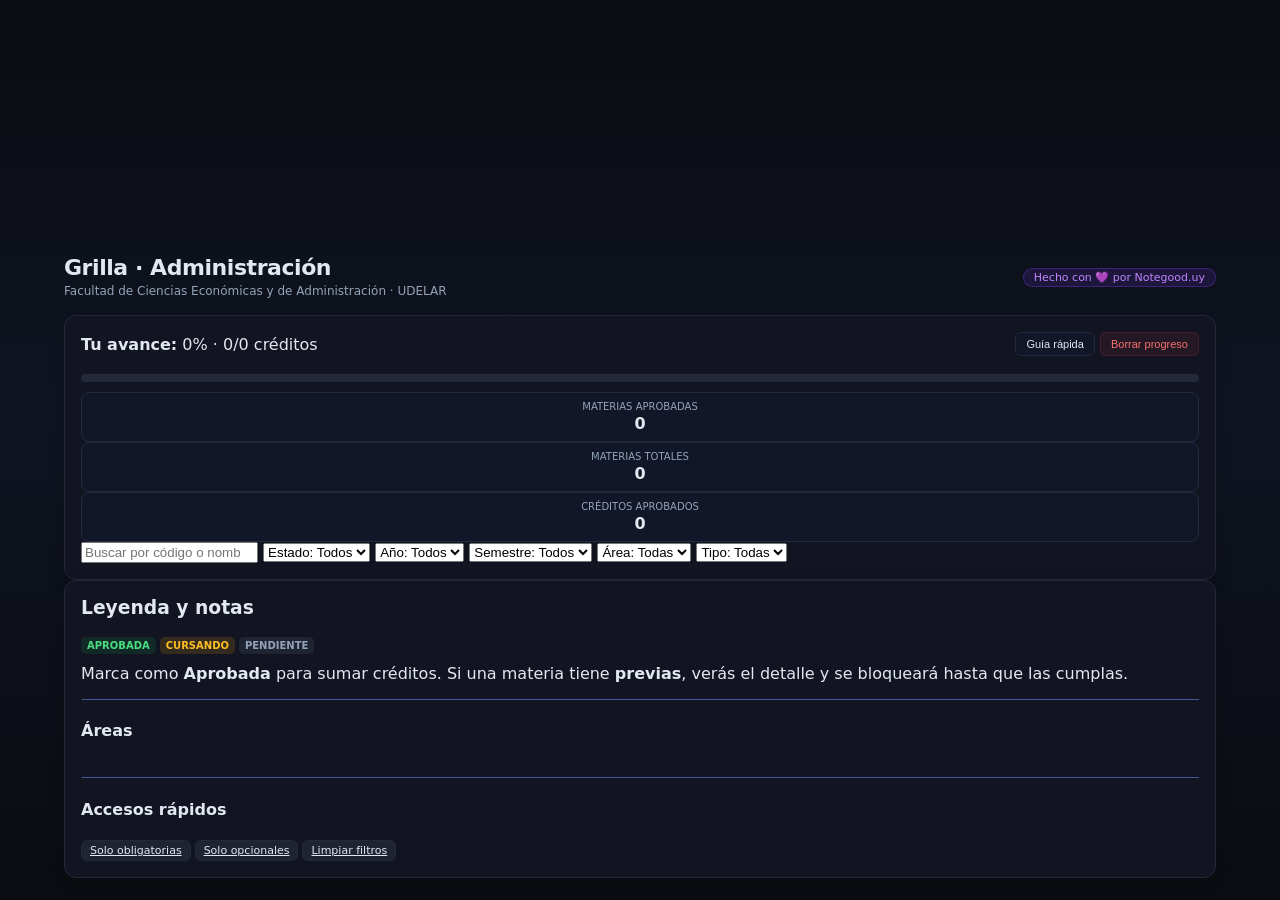
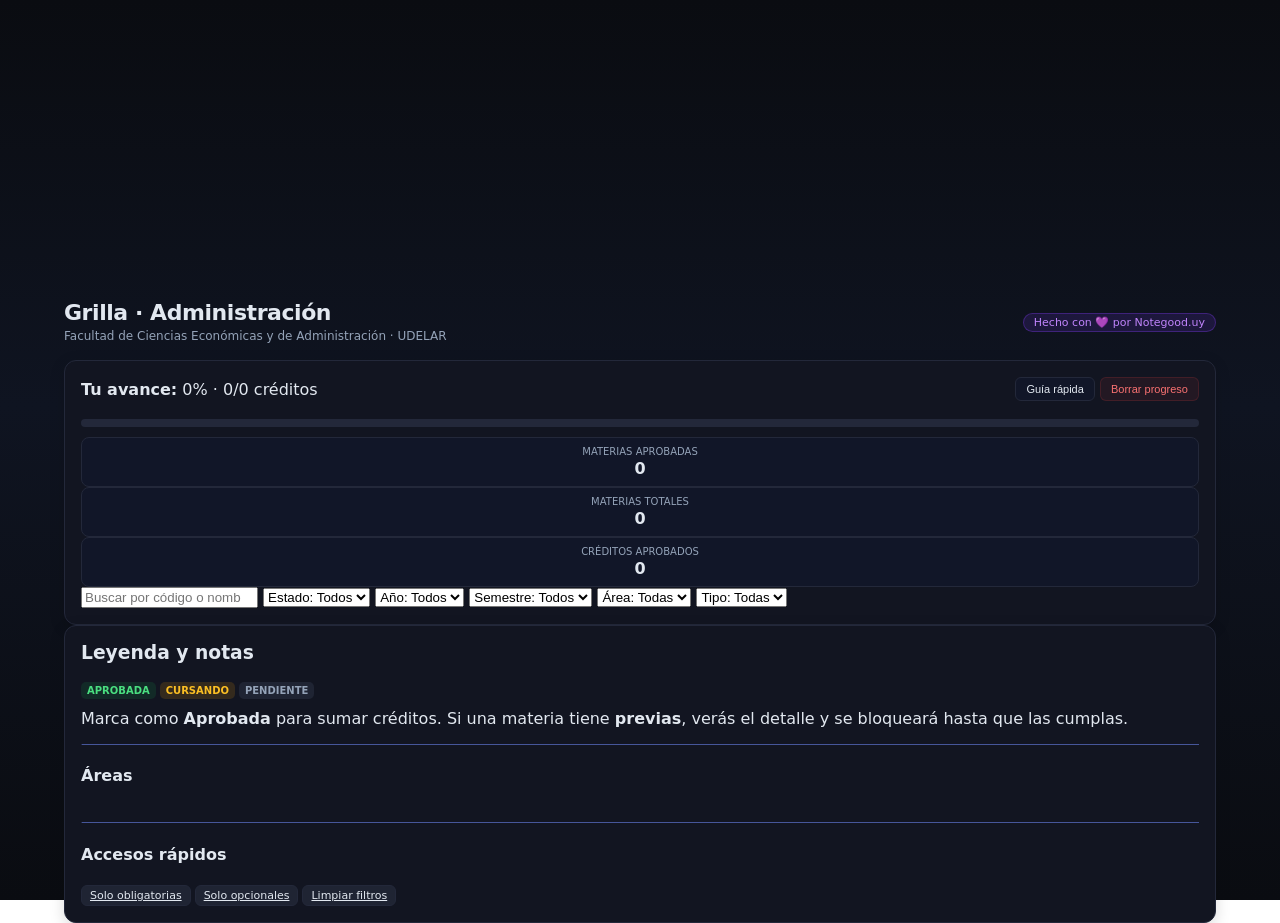

Update styles.css

--- a/css/styles.css
+++ b/css/styles.css
@@ -1,6 +1,5 @@
 /* ================================================
    Notegood · Grilla Interactiva (styles.css)
-   Estética dark limpia + acentos violeta
    ================================================ */
 
 :root {
@@ -34,6 +33,7 @@ body {
   -webkit-font-smoothing: antialiased;
 }
 
+/* Envoltura del listado de materias inferiores */
 .wrap {
   max-width: 1200px;
   padding: 0 24px;
@@ -41,13 +41,16 @@ body {
   position: relative;
 }
 
+/* Envoltura interna del contenido del bloque fijo superior */
 .wrap-top {
   max-width: 1200px;
-  padding: 16px 0;
+  padding: 16px 24px; /* paddings simétricos alineados con las materias */
   margin: 0 auto;
 }
 
-/* CONTENEDOR FIJO DE ANCHO CONTROLADO NATIVO */
+/* =========================================================
+   FIJACIÓN SUPERIOR PANORÁMICA (FONDO 100% ANCHO EN PC)
+   ========================================================= */
 .sticky-top-container {
   position: relative;
   width: 100%;
@@ -59,19 +62,19 @@ body {
 
 @media (min-width: 900px) {
   .sticky-top-container {
-    position: fixed !important;
+    position: fixed !important; /* Congelado absoluto e inmóvil en monitor */
     top: 0;
-    left: 50%;
-    transform: translateX(-50%);
-    max-width: 1200px;
-    width: calc(100% - 48px);
-    background: #07090d !important;
-    box-shadow: 0 12px 40px rgba(0, 0, 0, 0.5);
+    left: 0;
+    right: 0;
+    width: 100% !important; /* Forzado de punta a punta de la pantalla */
+    background: #07090d !important; /* Color sólido unificado sin fugas en los laterales */
+    box-shadow: 0 12px 40px rgba(0, 0, 0, 0.6);
     z-index: 999;
   }
 
+  /* Colchón superior ampliado para evitar que las materias queden ocultas */
   body {
-    padding-top: 255px; /* Ajuste del colchón para incluir las 3 filas */
+    padding-top: 300px; 
   }
 }
 
@@ -140,7 +143,7 @@ header small { color: var(--muted); font-size: 12px; }
   font-weight: 600;
 }
 
-/* FILA 3: CHIPS DE SEMESTRES (ESTILO BOTÓN) */
+/* FILA 3: BOTONES SEMESTRES */
 .semestres-panel { width: 100%; margin-top: 14px; }
 .semestres-buttons-grid {
   display: grid;
@@ -176,7 +179,6 @@ header small { color: var(--muted); font-size: 12px; }
 /* LISTADO DE MATERIAS */
 #list { display: grid; grid-template-columns: 1fr; gap: 12px; width: 100%; }
 
-/* TARJETAS DE ASIGNATURAS */
 .card {
   background: var(--card);
   border: 1px solid var(--line);
@@ -200,7 +202,6 @@ header small { color: var(--muted); font-size: 12px; }
 .card.course.is-aprobada { border-color: rgba(22, 163, 74, 0.35); background: linear-gradient(135deg, var(--card), rgba(22, 163, 74, 0.04)); }
 .card.course.is-cursando { border-color: rgba(245, 158, 11, 0.35); background: linear-gradient(135deg, var(--card), rgba(245, 158, 11, 0.04)); }
 
-/* Barras e indicadores */
 .progress { display: flex; flex-direction: column; gap: 10px; justify-content: center; }
 .progress .bar { background: var(--line); height: 8px; border-radius: 999px; overflow: hidden; position: relative; }
 .progress .bar span { display: block; height: 100%; background: linear-gradient(90deg, var(--brand), #a78bfa); width: 0%; transition: width 0.4s; }
@@ -214,6 +215,9 @@ button:hover, .btn:hover { background: var(--line); }
 #btn-reset { background: rgba(239, 68, 68, 0.08); border-color: rgba(239, 68, 68, 0.15); color: #f87171; }
 #btn-reset:hover { background: var(--bad); color: #fff; }
 
+#loginBtn { background: var(--brand); color: #fff; border-color: var(--brand); font-weight: 500; }
+#loginBtn:hover { background: #6d28d9; }
+
 .pill { background: var(--brand-weak); border: 1px solid var(--brand-line); color: #c084fc; padding: 2px 10px; border-radius: 99px; font-size: 11px; }
 .badge { padding: 3px 6px; border-radius: 5px; font-size: 10px; font-weight: 600; text-transform: uppercase; }
 .badge.ok { background: rgba(22, 163, 74, 0.15); color: #4ade80; }
@@ -224,7 +228,6 @@ button:hover, .btn:hover { background: var(--line); }
 .tag { background: var(--chip); border: 1px solid var(--line); color: var(--txt); padding: 3px 8px; border-radius: 6px; font-size: 11px; }
 .empty { padding: 20px; text-align: center; color: #94a3b8; }
 
-/* MODALES Z-INDEX ABSOLUTO */
 .modal-back {
   position: fixed;
   inset: 0;
@@ -242,12 +245,11 @@ button:hover, .btn:hover { background: var(--line); }
 input[type="checkbox"] { width: 16px; height: 16px; accent-color: var(--brand); cursor: pointer; }
 
 /* =========================================================
-   ESTILOS EXCLUSIVOS MOBILE (MODALES INDEPENDIENTES)
+   MOBILE RESPONSIVE
    ========================================================= */
 @media (max-width: 900px) {
   .wrap-top { padding: 12px 12px 0 12px; }
   
-  /* Contenedor Flotante de los 2 triggers en celular */
   .mobile-floating-actions {
     display: flex;
     position: fixed;
@@ -281,7 +283,6 @@ input[type="checkbox"] { width: 16px; height: 16px; accent-color: var(--brand); 
     box-shadow: 0 8px 24px rgba(124, 58, 237, 0.4);
   }
 
-  /* Bottom Sheets móviles */
   .filters-panel, .semestres-panel {
     display: none; 
     position: fixed;
